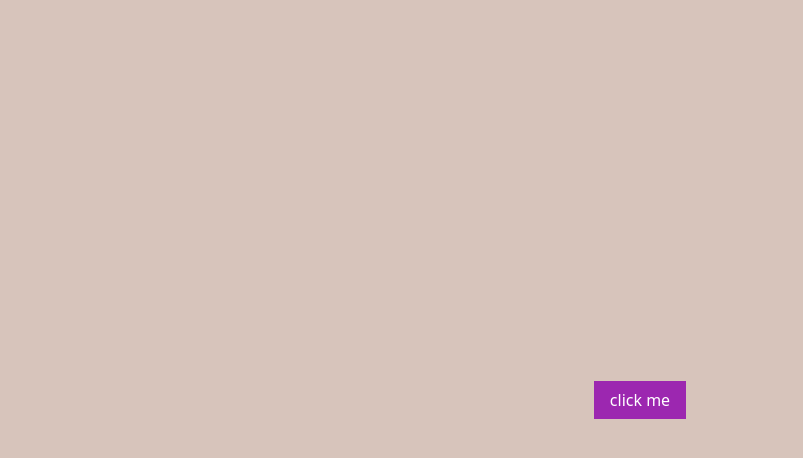
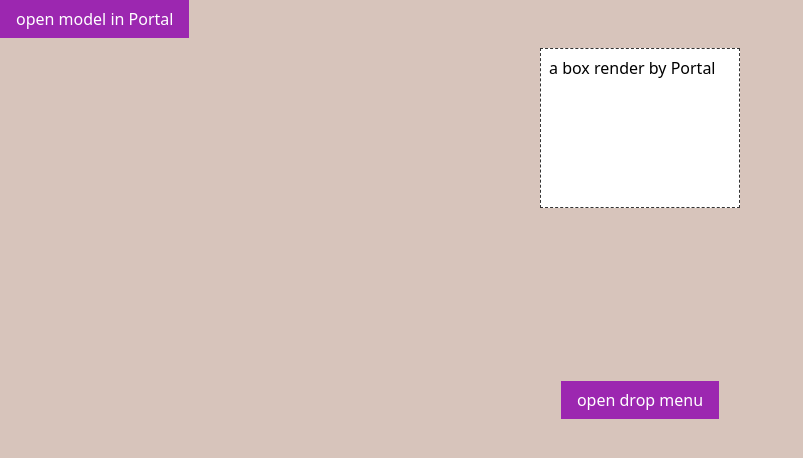
Before and after one commit to tzynwang/react-click-away-listener, a React (Create React App) app: page / in a window 1280 px wide. Shown: the top 458 px of the page, without its empty margins (0-803 px from the left). Built offline with nearby package versions, Linux system fonts and the light colour scheme.

Commit message:
[feat] use portal

```diff
--- a/src/components/App/index.tsx
+++ b/src/components/App/index.tsx
@@ -1,31 +1,45 @@
 import React, { memo, useState } from 'react';
 import cn from 'classnames';
 import ClickAwayListener from '@Components/Layer/ClickAwayListener';
+import Portal from '@Components/Layer/Portal';
 import scopedStyle from './index.module.css';
 
 function App(): React.ReactElement {
   /* States */
-  const [open, setOpen] = useState<boolean>(false);
-
-  /* Function */
-  const toggleBox = (): void => {
-    setOpen(!open);
-  };
-  const closeBox = (): void => {
-    setOpen(false);
-  };
+  const [menuOpen, setMenuOpen] = useState<boolean>(false);
+  const [modelOpen, setModelOpen] = useState<boolean>(false);
 
   /* Main */
   return (
     <div className={cn(scopedStyle.mainApp)}>
-      <ClickAwayListener onClickAway={closeBox}>
+      <ClickAwayListener onClickAway={() => setMenuOpen(false)}>
         <div className={cn(scopedStyle.menuWrapper)}>
-          <button onClick={toggleBox}>click me</button>
-          {open && (
-            <div className={cn(scopedStyle.menu)}>a box attach to button</div>
-          )}
+          <button onClick={() => setMenuOpen(!menuOpen)}>open drop menu</button>
+          {menuOpen && <div className={cn(scopedStyle.menu)}>a drop menu</div>}
         </div>
       </ClickAwayListener>
+      <Portal>
+        <div className={cn(scopedStyle.menu)}>a box render by Portal</div>
+      </Portal>
+      <Portal>
+        <div id="modelRoot">
+          <div className={cn(scopedStyle.modelWrapper)}>
+            <button onClick={() => setModelOpen(!modelOpen)}>
+              open model in Portal
+            </button>
+            {modelOpen && (
+              <React.Fragment>
+                <div className={cn(scopedStyle.modelBackground)} />
+                <ClickAwayListener onClickAway={() => setModelOpen(false)}>
+                  <div className={cn(scopedStyle.portalModel)}>
+                    a box render by Portal in ClickAwayListener
+                  </div>
+                </ClickAwayListener>
+              </React.Fragment>
+            )}
+          </div>
+        </div>
+      </Portal>
     </div>
   );
 }
```
